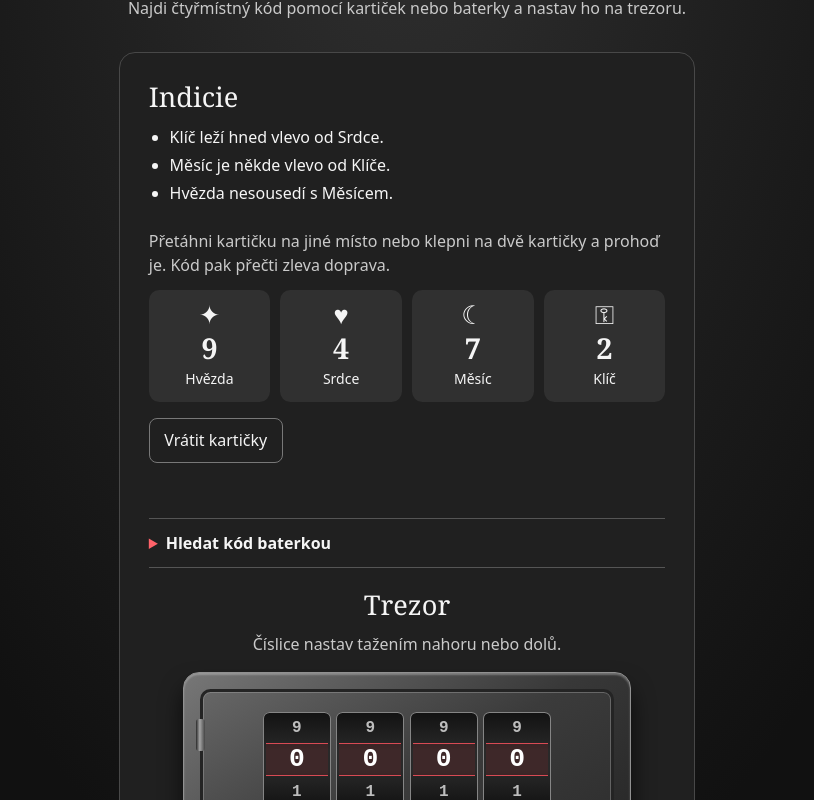
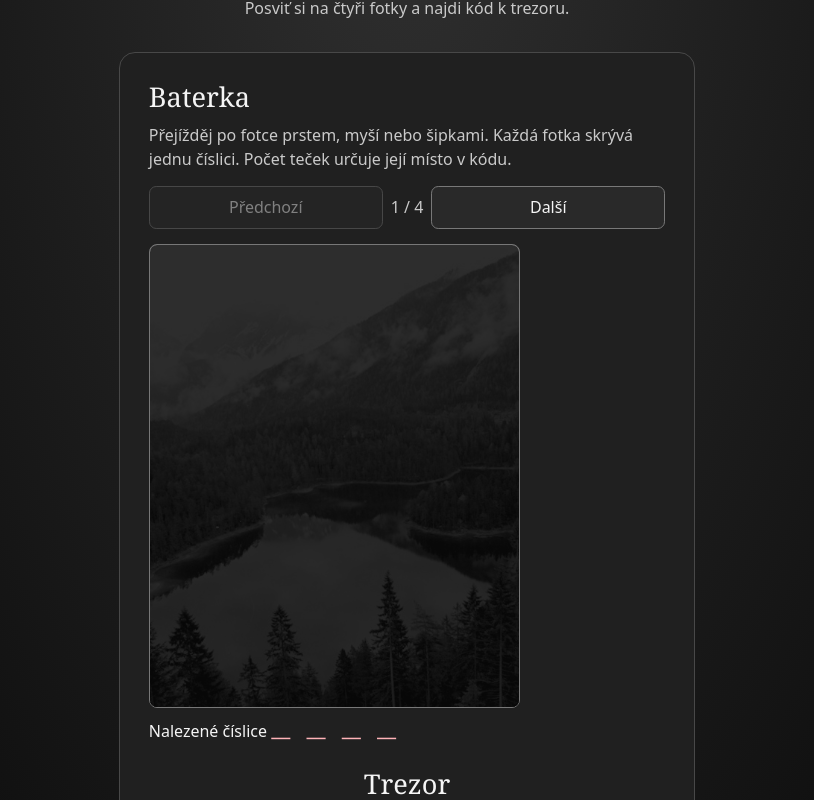
Before and after one commit to ivochvojka/simca, a plain HTML site: page index.html in a window 1280 px wide. Shown: the part 306-1106 px from the top of the page, without its empty margins (233-1047 px from the left). Drawn offline with Linux system fonts and the light colour scheme.

Commit message:
Make flashlight puzzle span four full-size photos

```diff
--- a/index.html
+++ b/index.html
@@ -19,15 +19,7 @@
   .envelope::before { content: ""; position: absolute; z-index: -1; inset: 0; background: #8c8c8c; clip-path: polygon(0 0, 100% 0, 50% 69%); }
   .envelope span { border-radius: 50%; padding: .25rem .48rem; margin-top: .6rem; background: #a82029; color: #ffffff; }
   .panel { background: #202020; border: 1px solid #484848; border-radius: 1rem; padding: clamp(1rem, 4vw, 1.8rem); }
-  ul { padding-left: 1.3rem; margin: .8rem 0 1.5rem; }
-  li + li { margin-top: .25rem; }
-  .cards { display: grid; grid-template-columns: repeat(4, minmax(0, 1fr)); gap: clamp(.3rem, 1.8vw, .65rem); margin-top: .8rem; }
   button { font: inherit; cursor: pointer; }
-  .card { padding: .65rem .12rem; border: 2px solid transparent; border-radius: .65rem; background: #303030; color: #f5f5f5; display: grid; justify-items: center; gap: .05rem; cursor: grab; }
-  .card[aria-pressed=true] { border-color: #ff6269; background: #54282b; }
-  .symbol { font-size: 1.6rem; line-height: 1; }
-  .digit { font: bold 1.8rem Georgia, serif; }
-  .name { font-size: .875rem; }
   .actions { display: flex; flex-wrap: wrap; gap: .6rem; margin-top: 1rem; }
   .actions button { border-radius: .5rem; padding: .6rem .9rem; border: 1px solid #787878; color: inherit; background: transparent; }
   .actions .primary { background: #b6232d; border-color: #b6232d; color: #ffffff; font-weight: 700; }
@@ -50,16 +42,15 @@
   .safe .actions .primary { border-color: #ef626a; background: linear-gradient(#c72d36, #a51b26); color: #ffffff; box-shadow: 0 2px 0 #66121a; }
   #safe-status { min-height: 1.5em; color: #ff969b; }
   button:focus-visible { outline: 3px solid #ff969b; outline-offset: 3px; }
-  #status { min-height: 1.5em; color: #ff969b; }
-  .flashlight { margin-top: 1.25rem; border-block: 1px solid #555; padding: .75rem 0; }
-  .flashlight summary { cursor: pointer; font-weight: 700; }
-  .flashlight summary::marker { color: #ff6269; }
-  .flashlight summary:focus-visible, .photo:focus-visible { outline: 3px solid #ff969b; outline-offset: 3px; }
-  .photos { display: grid; grid-template-columns: repeat(auto-fit, minmax(min(100%, 13rem), 1fr)); gap: .75rem; margin-top: .85rem; }
-  .photo { position: relative; isolation: isolate; overflow: hidden; aspect-ratio: 3 / 2; border: 1px solid #777; border-radius: .5rem; background: #222; touch-action: none; user-select: none; cursor: crosshair; }
+  .photo-nav { display: grid; grid-template-columns: 1fr auto 1fr; align-items: center; gap: .5rem; margin: .9rem 0; }
+  .photo-nav button { padding: .55rem .5rem; border: 1px solid #787878; border-radius: .45rem; color: inherit; background: #292929; }
+  .photo-nav button:disabled { opacity: .45; cursor: default; }
+  .photo-nav span { font-variant-numeric: tabular-nums; color: #cacaca; }
+  .photo:focus-visible { outline: 3px solid #ff969b; outline-offset: 3px; }
+  .photo { position: relative; isolation: isolate; overflow: hidden; aspect-ratio: 4 / 5; max-height: 29rem; border: 1px solid #777; border-radius: .5rem; background: #222; touch-action: none; user-select: none; cursor: crosshair; }
   .photo img { display: block; width: 100%; height: 100%; object-fit: cover; filter: grayscale(1); pointer-events: none; }
   .photo::after { content: ""; position: absolute; z-index: 1; inset: 0; background: #090909d9; pointer-events: none; }
-  .photo.lit::after { background: radial-gradient(circle 66px at var(--beam-x) var(--beam-y), transparent 63%, #090909d9 100%); }
+  .photo.lit::after { background: radial-gradient(circle 43px at var(--beam-x) var(--beam-y), transparent 67%, #090909d9 100%); }
   .mark { position: absolute; z-index: 2; left: var(--x); top: var(--y); transform: translate(-50%, -50%); display: grid; justify-items: center; gap: .2rem; min-width: 2.3rem; padding: .25rem; border: 1px solid #ff777e; border-radius: .3rem; background: #151515; color: #fff; font: 700 1.25rem/1 ui-monospace, monospace; pointer-events: none; }
   .mark[hidden] { display: none; }
   .mark span { color: #ff969b; font-size: .64rem; }
@@ -74,39 +65,38 @@
   <header>
     <div class="envelope" aria-hidden="true"><span>♥</span></div>
     <h1>Tajemství v obálce</h1>
-    <p>Najdi čtyřmístný kód pomocí kartiček nebo baterky a nastav ho na trezoru.</p>
+    <p>Posviť si na čtyři fotky a najdi kód k trezoru.</p>
   </header>
 
-  <section class="panel" id="puzzle" aria-labelledby="clues">
-    <h2 id="clues" tabindex="-1">Indicie</h2>
-    <ul>
-      <li>Klíč leží hned vlevo od Srdce.</li>
-      <li>Měsíc je někde vlevo od Klíče.</li>
-      <li>Hvězda nesousedí s Měsícem.</li>
-    </ul>
-    <p class="instructions" id="instructions">Přetáhni kartičku na jiné místo nebo klepni na dvě kartičky a prohoď je. Kód pak přečti zleva doprava.</p>
-    <div class="cards" id="cards" role="group" aria-label="Kartičky s kódem" aria-describedby="instructions"></div>
-    <div class="actions">
-      <button id="reset" type="button">Vrátit kartičky</button>
-    </div>
-    <p id="status" role="status"></p>
-    <details class="flashlight" id="flashlight">
-      <summary>Hledat kód baterkou</summary>
-      <p class="instructions" id="flashlight-help">Přejeď prstem nebo myší po obou fotkách. Každá skrývá dvě číslice. Počet teček určuje místo v kódu. Baterkou můžeš hýbat i šipkami na klávesnici.</p>
+  <section class="panel" id="puzzle" aria-labelledby="flashlight-title">
+    <section id="flashlight" aria-labelledby="flashlight-title">
+      <h2 id="flashlight-title" tabindex="-1">Baterka</h2>
+      <p class="instructions" id="flashlight-help">Přejížděj po fotce prstem, myší nebo šipkami. Každá fotka skrývá jednu číslici. Počet teček určuje její místo v kódu.</p>
+      <nav class="photo-nav" aria-label="Výběr fotky">
+        <button id="previous-photo" type="button" disabled>Předchozí</button>
+        <span id="photo-count" role="status">1 / 4</span>
+        <button id="next-photo" type="button">Další</button>
+      </nav>
       <div class="photos">
-        <div class="photo" tabindex="0" role="group" aria-label="Fotka horského jezera" aria-describedby="flashlight-help">
+        <div class="photo" tabindex="0" role="group" aria-label="Horské jezero" aria-describedby="flashlight-help">
           <img src="assets/mountain-lake.jpg" alt="" draggable="false">
           <div class="mark" data-slot="1" style="--x: 72%; --y: 31%" hidden aria-hidden="true"><b></b><span>●●</span></div>
+        </div>
+        <div class="photo" tabindex="0" role="group" aria-label="Hory v mracích" aria-describedby="flashlight-help" hidden>
+          <img src="assets/cloudy-peaks.jpg" alt="" draggable="false">
+          <div class="mark" data-slot="0" style="--x: 75%; --y: 72%" hidden aria-hidden="true"><b></b><span>●</span></div>
+        </div>
+        <div class="photo" tabindex="0" role="group" aria-label="Borovice u jezera" aria-describedby="flashlight-help" hidden>
+          <img src="assets/pine-lake.jpg" alt="" draggable="false">
           <div class="mark" data-slot="3" style="--x: 24%; --y: 73%" hidden aria-hidden="true"><b></b><span>●●●●</span></div>
         </div>
-        <div class="photo" tabindex="0" role="group" aria-label="Fotka hor v mracích" aria-describedby="flashlight-help">
-          <img src="assets/cloudy-peaks.jpg" alt="" draggable="false">
-          <div class="mark" data-slot="0" style="--x: 75%; --y: 72%" hidden aria-hidden="true"><b></b><span>●</span></div>
+        <div class="photo" tabindex="0" role="group" aria-label="Odraz horského štítu" aria-describedby="flashlight-help" hidden>
+          <img src="assets/alpine-reflection.jpg" alt="" draggable="false">
           <div class="mark" data-slot="2" style="--x: 23%; --y: 25%" hidden aria-hidden="true"><b></b><span>●●●</span></div>
         </div>
       </div>
       <p role="status">Nalezené číslice <span class="found-code" id="found-code">＿ ＿ ＿ ＿</span></p>
-    </details>
+    </section>
     <form class="safe" id="safe" aria-labelledby="safe-title" novalidate>
       <h2 id="safe-title">Trezor</h2>
       <p class="instructions" id="wheel-help">Číslice nastav tažením nahoru nebo dolů.</p>
@@ -127,108 +117,49 @@
   </section>
 </main>
 <script>
-  const cards = {
-    star: { name: 'Hvězda', symbol: '✦', digit: '9' },
-    heart: { name: 'Srdce', symbol: '♥', digit: '4' },
-    moon: { name: 'Měsíc', symbol: '☾', digit: '7' },
-    key: { name: 'Klíč', symbol: '⚿', digit: '2' },
-  };
-  const initialOrder = ['star', 'heart', 'moon', 'key'];
   const solution = '7249';
   const flashlight = document.querySelector('#flashlight');
   const foundCode = document.querySelector('#found-code');
   const found = new Set();
-  const board = document.querySelector('#cards');
   const puzzle = document.querySelector('#puzzle');
   const gift = document.querySelector('#gift');
-  const status = document.querySelector('#status');
   const wheels = document.querySelector('#wheels');
   const safeStatus = document.querySelector('#safe-status');
-  const buttons = {};
-  let order = [...initialOrder];
-  let selected = null;
-  let dragging = null;
+  const photos = Array.from(flashlight.querySelectorAll('.photo'));
+  const previousPhoto = document.querySelector('#previous-photo');
+  const nextPhoto = document.querySelector('#next-photo');
+  const photoCount = document.querySelector('#photo-count');
+  let currentPhoto = 0;
 
-  for (const [id, card] of Object.entries(cards)) {
-    const button = document.createElement('button');
-    button.type = 'button';
-    button.className = 'card';
-    button.draggable = true;
-    button.innerHTML = `<span class="symbol" aria-hidden="true">${card.symbol}</span><span class="digit">${card.digit}</span><span class="name">${card.name}</span>`;
-    buttons[id] = button;
-
-    button.addEventListener('click', () => {
-      if (selected !== null && selected !== id) {
-        const first = order.indexOf(selected);
-        const second = order.indexOf(id);
-        [order[first], order[second]] = [order[second], order[first]];
-        selected = null;
-        render(id);
-        return;
-      }
-      selected = selected === id ? null : id;
-      updateSelection();
-      status.textContent = selected ? 'Vyber kartičku, se kterou ji chceš prohodit.' : '';
-    });
-
-    button.addEventListener('dragstart', event => {
-      dragging = id;
-      event.dataTransfer.setData('text/plain', id);
-      event.dataTransfer.effectAllowed = 'move';
-    });
-    button.addEventListener('dragend', () => { dragging = null; });
-    button.addEventListener('dragover', event => {
-      if (dragging && dragging !== id) {
-        event.preventDefault();
-        event.dataTransfer.dropEffect = 'move';
-      }
-    });
-    button.addEventListener('drop', event => {
-      if (!dragging || dragging === id) return;
-      event.preventDefault();
-      const destination = order.indexOf(id);
-      order.splice(order.indexOf(dragging), 1);
-      order.splice(destination, 0, dragging);
-      const movedCard = dragging;
-      dragging = null;
-      selected = null;
-      render(movedCard);
-    });
+  function showPhoto(index) {
+    resetLights[currentPhoto]();
+    photos[currentPhoto].hidden = true;
+    currentPhoto = index;
+    photos[index].hidden = false;
+    photoCount.textContent = `${index + 1} / ${photos.length}`;
+    previousPhoto.disabled = index === 0;
+    nextPhoto.disabled = index === photos.length - 1;
   }
 
-  function updateSelection() {
-    for (const id of order) buttons[id].setAttribute('aria-pressed', String(id === selected));
-  }
-
-  function render(focusCard) {
-    board.replaceChildren(...order.map(id => buttons[id]));
-    updateSelection();
-    status.textContent = focusCard ? `Pořadí: ${order.map(id => cards[id].name).join(', ')}.` : '';
-    if (focusCard) buttons[focusCard].focus();
-  }
-
-  function reset() {
-    order = [...initialOrder];
-    selected = null;
-    dragging = null;
-    render();
-  }
+  previousPhoto.addEventListener('click', () => {
+    showPhoto(currentPhoto - 1);
+    if (previousPhoto.disabled) nextPhoto.focus();
+  });
+  nextPhoto.addEventListener('click', () => {
+    showPhoto(currentPhoto + 1);
+    if (nextPhoto.disabled) previousPhoto.focus();
+  });
 
   function showFoundCode() {
     foundCode.textContent = [...solution].map((digit, index) => found.has(index) ? digit : '＿').join(' ');
   }
 
-  const resetLights = Array.from(flashlight.querySelectorAll('.photo'), photo => {
-    const marks = Array.from(photo.querySelectorAll('.mark'), mark => {
-      const slot = Number(mark.dataset.slot);
-      mark.querySelector('b').textContent = solution[slot];
-      return {
-        element: mark,
-        slot,
-        x: parseFloat(mark.style.getPropertyValue('--x')) / 100,
-        y: parseFloat(mark.style.getPropertyValue('--y')) / 100,
-      };
-    });
+  const resetLights = photos.map(photo => {
+    const mark = photo.querySelector('.mark');
+    const slot = Number(mark.dataset.slot);
+    const markX = parseFloat(mark.style.getPropertyValue('--x')) / 100;
+    const markY = parseFloat(mark.style.getPropertyValue('--y')) / 100;
+    mark.querySelector('b').textContent = solution[slot];
     let x = .5;
     let y = .5;
     let activePointer = null;
@@ -240,19 +171,17 @@
       photo.style.setProperty('--beam-y', `${y * 100}%`);
       photo.classList.add('lit');
       const { width, height } = photo.getBoundingClientRect();
-      for (const mark of marks) {
-        const visible = Math.hypot((mark.x - x) * width, (mark.y - y) * height) <= 34;
-        mark.element.hidden = !visible;
-        if (visible && !found.has(mark.slot)) {
-          found.add(mark.slot);
-          showFoundCode();
-        }
+      const visible = Math.hypot((markX - x) * width, (markY - y) * height) <= 24;
+      mark.hidden = !visible;
+      if (visible && !found.has(slot)) {
+        found.add(slot);
+        showFoundCode();
       }
     }
 
     function darken() {
       photo.classList.remove('lit');
-      for (const mark of marks) mark.element.hidden = true;
+      mark.hidden = true;
     }
 
     function aimPointer(event) {
@@ -282,7 +211,7 @@
     photo.addEventListener('focus', () => illuminate(x, y));
     photo.addEventListener('blur', darken);
     photo.addEventListener('keydown', event => {
-      const moves = { ArrowLeft: [-.08, 0], ArrowRight: [.08, 0], ArrowUp: [0, -.08], ArrowDown: [0, .08] };
+      const moves = { ArrowLeft: [-.05, 0], ArrowRight: [.05, 0], ArrowUp: [0, -.05], ArrowDown: [0, .05] };
       const move = moves[event.key];
       if (!move) return;
       event.preventDefault();
@@ -379,24 +308,15 @@
     document.querySelector('#gift-title').focus();
   });
 
-  document.querySelector('#reset').addEventListener('click', () => {
-    reset();
-    status.textContent = 'Kartičky jsou zpátky na původních místech.';
-  });
-
   document.querySelector('#replay').addEventListener('click', () => {
-    reset();
     wheelSetters.forEach(setDigit => setDigit(0));
     found.clear();
     showFoundCode();
-    resetLights.forEach(resetLight => resetLight());
-    flashlight.open = false;
+    showPhoto(0);
     gift.hidden = true;
     puzzle.hidden = false;
-    document.querySelector('#clues').focus();
+    document.querySelector('#flashlight-title').focus();
   });
-
-  render();
 </script>
 </body>
 </html>
```
Also changed, not shown: assets/alpine-reflection.jpg (added), assets/pine-lake.jpg (added).
